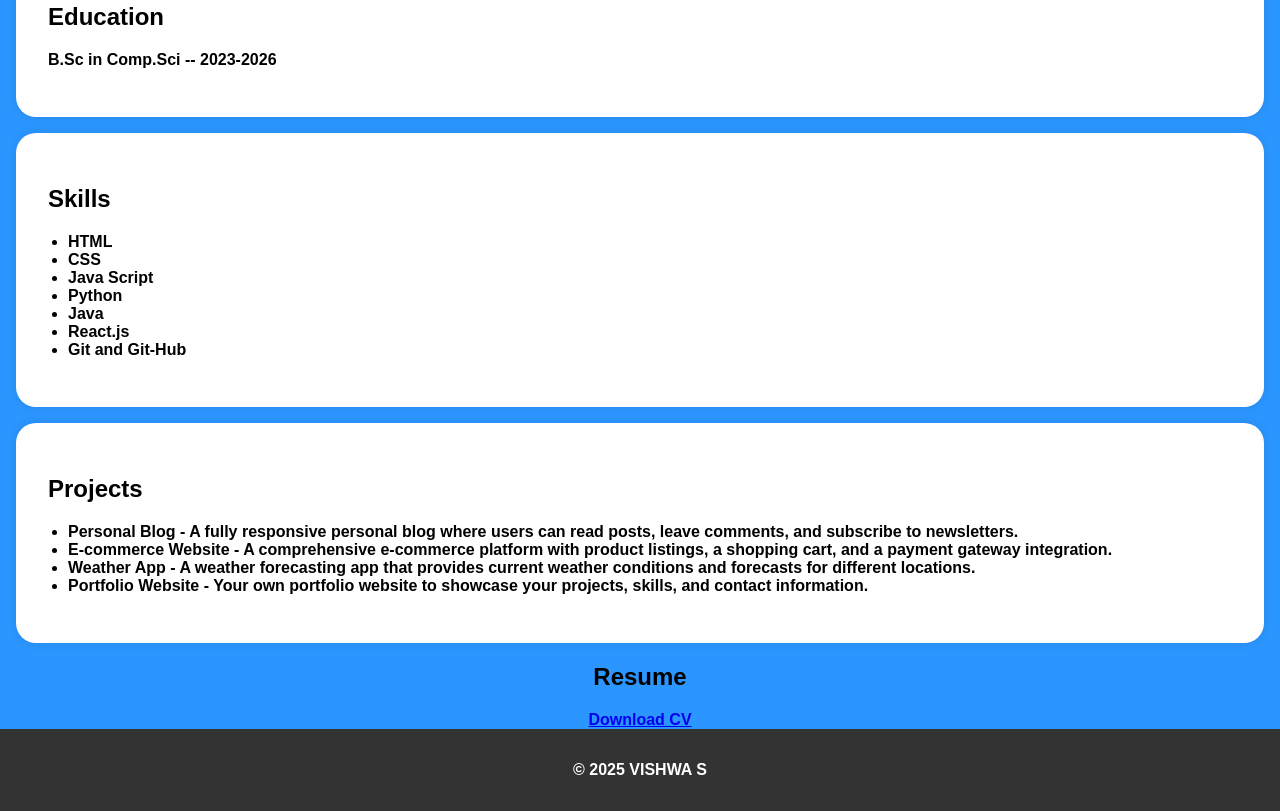
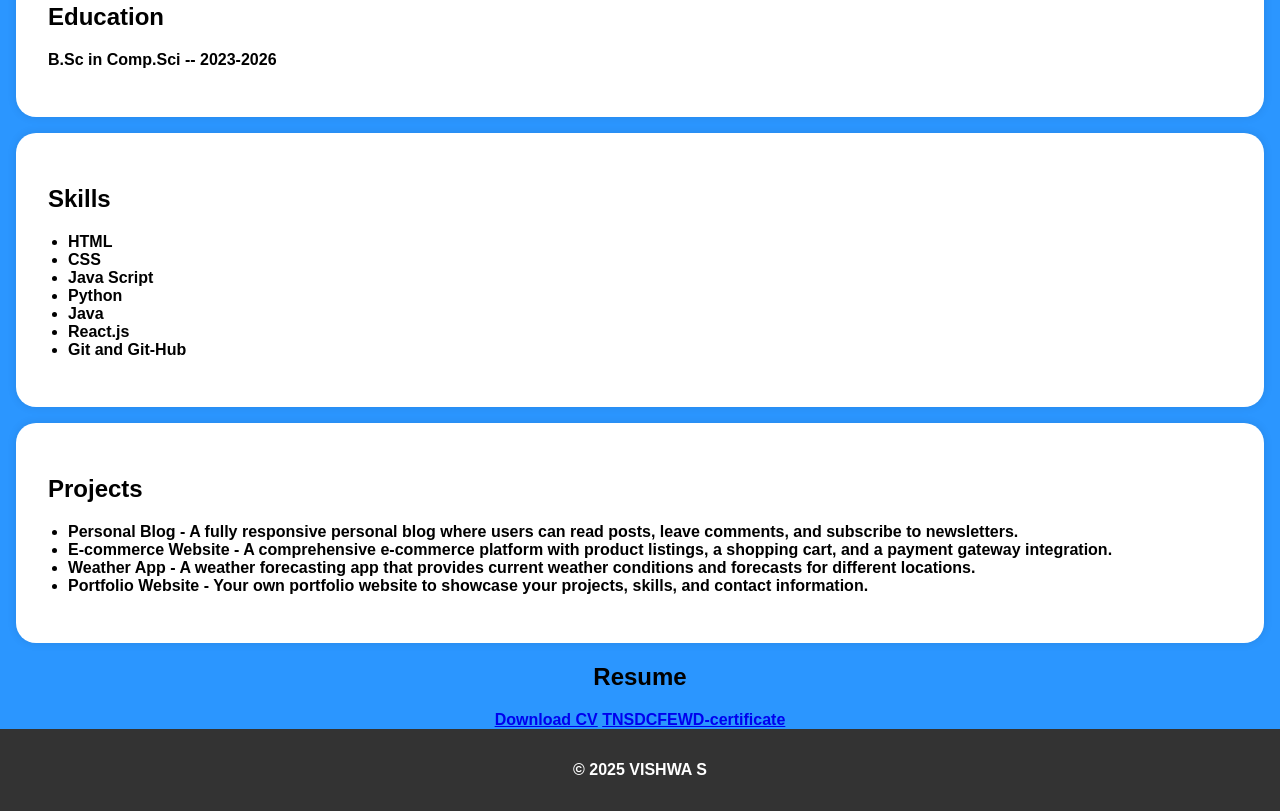
Before and after one commit to Vishwa1500/Portfolio-, a plain HTML site: page index.html in a window 1280 px wide. Shown: the part 495-1306 px from the top of the page. Drawn offline with Linux system fonts and the light colour scheme.

Commit message:
Update index.html

```diff
--- a/index.html
+++ b/index.html
@@ -164,6 +164,7 @@
             <center>
             <h2>Resume</h2>
             <a href="Vishwa resume.pdf">Download CV</a>
+            <a href="Vishwa resume.pdf">TNSDCFEWD-certificate</a>
         </center>
         </div>
 
```
